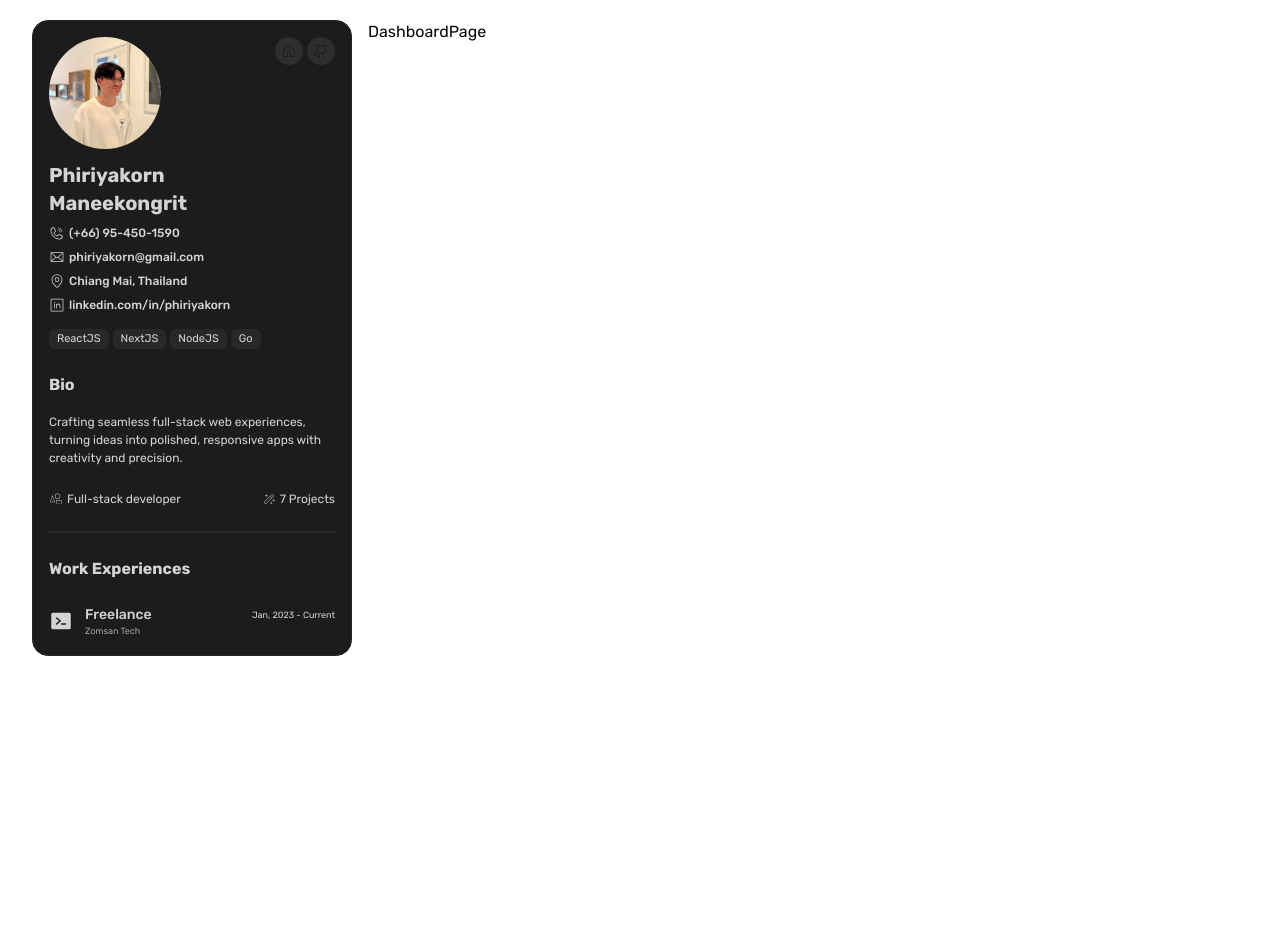
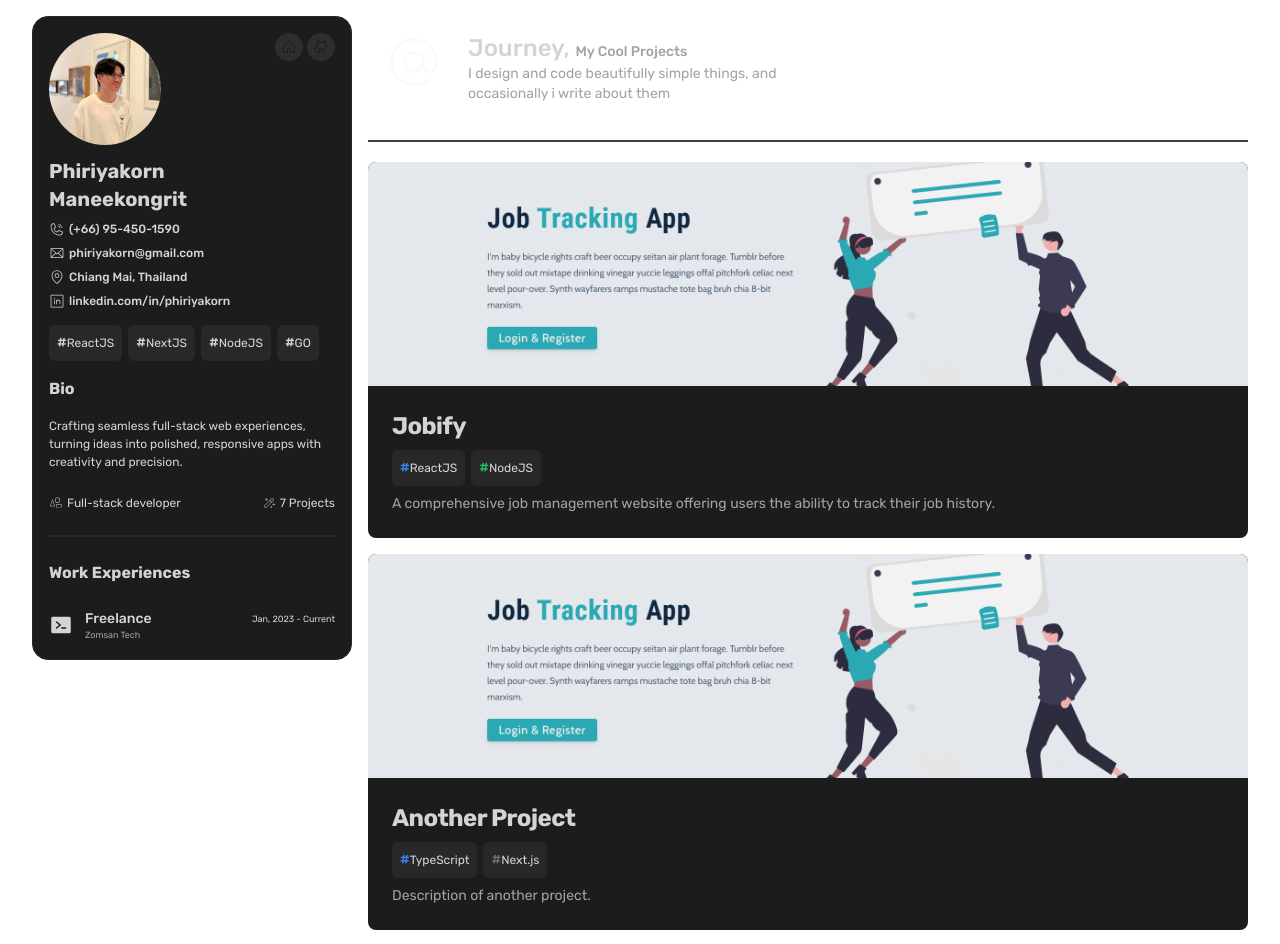
Before and after one commit to webwebweb5/my-portfolio, a Next.js app: page /dashboard in a window 1280 px wide. Shown: the top 944 px of the page. Before the commit the page ends 800 px from the top, so only its background shows below. Built offline with nearby package versions, Linux system fonts and the light colour scheme.

Commit message:
ADD: Main section + project card

```diff
--- a/app/dashboard/layout.tsx
+++ b/app/dashboard/layout.tsx
@@ -6,8 +6,8 @@ interface LayoutProps {
 
 export default function Layout({ children }: LayoutProps) {
   return (
-    <main className="max-w-[78rem] mx-auto px-4">
-      <div className="gap-4 flex md:mt-5 flex-col md:flex-row">
+    <main className="max-w-[78rem] mx-auto p-4">
+      <div className="gap-4 flex flex-col md:flex-row">
         <LeftSectionView />
         {children}
         {/* <View /> */}
--- a/app/dashboard/page.tsx
+++ b/app/dashboard/page.tsx
@@ -1,3 +1,5 @@
+import { HomePageView } from "@/components/dashboard/view/home-page-view";
+
 export default function DashboardPage() {
-  return <div className="">DashboardPage</div>;
+  return <HomePageView />;
 }
--- /dev/null
+++ b/components/dashboard/view/home-page-view.tsx
@@ -0,0 +1,81 @@
+"use client";
+import React from "react";
+import { PiAtLight } from "react-icons/pi";
+import { motion } from "framer-motion";
+import { ProjectCard } from "@/components/shared/project-card";
+import { PROJECT_DATA } from "@/constants";
+import { ProjectCardProps } from "@/types";
+
+export function HomePageView() {
+  return (
+    <motion.div
+      initial={{ y: 100, opacity: 0 }}
+      animate={{
+        y: 0,
+        opacity: 1,
+        transition: {
+          duration: 0.8,
+          delay: 0.6,
+          type: "spring",
+          stiffness: 200,
+        },
+      }}
+      className="w-full lg:w-fit flex-1"
+    >
+      <div className="bg-transparent rounded-2xl">
+        <div>
+          <div className="bg-[#1C1C1C] md:bg-transparent rounded-lg flex gap-x-6 p-4">
+            {/* <PiPolygonLight className="text-6xl text-neutral-50" /> */}
+            <PiAtLight className="text-6xl text-neutral-50" />
+
+            <div>
+              <h1 className="text-2xl font-medium text-neutral-300">
+                Journey,{" "}
+                <span className="text-sm text-neutral-400">
+                  My Cool Projects
+                </span>
+              </h1>
+              <p className="max-w-sm text-neutral-400 text-sm">
+                I design and code beautifully simple things, and <br />
+                occasionally i write about them
+              </p>
+            </div>
+          </div>
+
+          <div className="border border-neutral-700 my-5" />
+
+          <div className="gap-4 flex flex-col">
+            {PROJECT_DATA.map((project: ProjectCardProps, index: number) => (
+              <ProjectCard
+                key={index}
+                imageURL={project.imageURL}
+                title={project.title}
+                badges={project.badges}
+                description={project.description}
+              />
+            ))}
+          </div>
+
+          <div className="my-4 bg-[#1C1C1C] rounded-lg text-neutral-400">
+            <div className="hover:bg-neutral-800 rounded-lg duration-200 transition-all ease-in p-4">
+              <div className="flex items-center gap-x-3">
+                <div>
+                  <h2 className="text-sm font-medium">
+                    Smooth Animation with React and Framer Motion
+                  </h2>
+                  <div className="flex items-center gap-x-2 font-bold mt-2">
+                    <p className="bg-[#282828] w-fit text-neutral-300 rounded-md px-2 h-5 flex items-center justify-center text-[11px] ">
+                      TypeScript
+                    </p>
+                    <div className="w-1 h-1 rounded-full bg-neutral-400" />
+                    <span className="text-xs">Sunday, July 22, 2023</span>
+                  </div>
+                </div>
+              </div>
+            </div>
+          </div>
+        </div>
+      </div>
+    </motion.div>
+  );
+}
--- a/components/dashboard/view/left-section-view.tsx
+++ b/components/dashboard/view/left-section-view.tsx
@@ -20,6 +20,7 @@ import Link from "next/link";
 import Image from "next/image";
 import { Label } from "@/components/shared/label";
 import { Button } from "@/components/ui/button";
+import { DevBadge } from "@/components/shared/dev-badge";
 
 export function LeftSectionView() {
   return (
@@ -31,7 +32,7 @@ export function LeftSectionView() {
           opacity: 1,
           transition: { duration: 0.3, type: "spring", stiffness: 200 },
         }}
-        className="hidden md:block w-full md:w-80 h-fit sticky top-5"
+        className="block w-full md:w-80 h-fit md:sticky top-4"
       >
         <div className="md:w-80 w-full p-4 border border-neutral-800 rounded-2xl h-full bg-[#1C1C1C]">
           <div className="flex">
@@ -48,24 +49,24 @@ export function LeftSectionView() {
                 Phiriyakorn Maneekongrit
               </h1>
 
-              <div className="flex items-center gap-x-1 font-medium text-neutral-300 mt-2">
+              <div className="flex items-center gap-x-1 font-medium text-neutral-300 mt-2 hover:scale-[1.025] duration-500 transition-all">
                 <PiPhoneCallLight />
                 <span className="text-xs">(+66) 95-450-1590</span>
               </div>
 
-              <div className="flex items-center gap-x-1 font-medium text-neutral-300 mt-2">
+              <div className="flex items-center gap-x-1 font-medium text-neutral-300 mt-2 hover:scale-[1.025] duration-500 transition-all">
                 <PiEnvelopeLight />
                 <Link href="mailto:phiriyakorn@gmail.com" className="text-xs">
                   phiriyakorn@gmail.com
                 </Link>
               </div>
 
-              <div className="flex items-center gap-x-1 font-medium text-neutral-300 mt-2">
+              <div className="flex items-center gap-x-1 font-medium text-neutral-300 mt-2 hover:scale-[1.025] duration-500 transition-all">
                 <PiMapPinLight />
                 <span className="text-xs">Chiang Mai, Thailand</span>
               </div>
 
-              <div className="flex items-center gap-x-1 font-medium text-neutral-300 mt-2">
+              <div className="flex items-center gap-x-1 font-medium text-neutral-300 mt-2 hover:scale-[1.025] duration-500 transition-all">
                 <PiLinkedinLogoLight />
                 <Link
                   href={"https://www.linkedin.com/in/phiriyakorn/"}
@@ -75,18 +76,9 @@ export function LeftSectionView() {
                   linkedin.com/in/phiriyakorn
                 </Link>
               </div>
-
-              <div className="flex w-full">
-                <div className="flex gap-x-1 text-xs mt-4 mb-2">
-                  <Label name="ReactJS" />
-                  <Label name="NextJS" />
-                  <Label name="NodeJS" />
-                  <Label name="Go" />
-                </div>
-              </div>
             </div>
 
-            <div className="flex gap-x-1 w-full h-fit justify-end">
+            <div className="flex gap-1 w-full h-fit justify-end">
               <Button
                 variant="secondary"
                 size="icon"
@@ -111,9 +103,18 @@ export function LeftSectionView() {
             </div>
           </div>
 
+          <div className="w-full">
+            <div className="flex flex-wrap gap-1.5 text-xs mt-4 mb-2">
+              <DevBadge name="ReactJS" color="text-blue-500" />
+              <DevBadge name="NextJS" color="text-gray-500" />
+              <DevBadge name="NodeJS" color="text-green-500" />
+              <DevBadge name="GO" color="text-blue-400" />
+            </div>
+          </div>
+
           <div className="w-full mt-2 text-neutral-300">
             <h2 className="font-bold my-4">Bio</h2>
-            <p className="text-[12px] font-RubikRegular my-3">
+            <p className="text-[12px] font-regular my-3">
               Crafting seamless full-stack web experiences, turning ideas into
               polished, responsive apps with creativity and precision.
             </p>
@@ -121,13 +122,13 @@ export function LeftSectionView() {
             <div className="mt-6 flex justify-between text-sm">
               <div className="flex items-center gap-x-1">
                 <PiShapesThin />
-                <span className="text-xs font-RubikRegular">
+                <span className="text-xs font-regular">
                   Full-stack developer
                 </span>
               </div>
               <div className="flex items-center gap-x-1">
                 <PiMagicWandThin />
-                <span className="text-xs font-RubikRegular">7 Projects</span>
+                <span className="text-xs font-regular">7 Projects</span>
               </div>
             </div>
 
--- /dev/null
+++ b/components/shared/dev-badge.tsx
@@ -0,0 +1,13 @@
+interface DevBadgeProps {
+  name: string;
+  color?: string;
+}
+
+export function DevBadge({ name, color = "text-gray-500" }: DevBadgeProps) {
+  return (
+    <span className="flex items-center justify-center bg-[#282828] text-neutral-300 rounded-md p-2 text-xs">
+      <span className="text-sm font-medium" style={{ color: color }}>#</span>
+      {name}
+    </span>
+  );
+}
--- /dev/null
+++ b/components/shared/project-card.tsx
@@ -0,0 +1,41 @@
+import Link from "next/link";
+import { DevBadge } from "./dev-badge";
+import { ProjectCardProps } from "@/types";
+
+export function ProjectCard({
+  imageURL,
+  title,
+  badges,
+  description,
+}: ProjectCardProps) {
+  return (
+    <div className="bg-[#1C1C1C] rounded-lg text-neutral-400 hover:scale-[1.025] duration-500 transition-all">
+      <div className="rounded-lg duration-200 transition-all ease-in">
+        <Link href="#" className="w-full">
+          <img
+            className="rounded-t-lg h-56 w-full object-cover brightness-95"
+            src={imageURL}
+            alt=""
+          />
+        </Link>
+        <div className="p-6">
+          <Link href="#" className="w-fit">
+            <h5 className="mb-2 text-2xl font-bold tracking-tight text-neutral-300">
+              {title}
+            </h5>
+          </Link>
+
+          <div className="w-full">
+            <div className="flex flex-wrap gap-1.5 text-xs mb-2">
+              {badges?.map((badge) => (
+                <DevBadge key={badge.name} name={badge.name} color={badge.color} />
+              ))}
+            </div>
+          </div>
+
+          <p className="text-sm font-normal">{description}</p>
+        </div>
+      </div>
+    </div>
+  );
+}
--- /dev/null
+++ b/constants/index.ts
@@ -0,0 +1,34 @@
+import { ProjectCardProps } from "@/types";
+
+export const PROJECT_DATA: ProjectCardProps[] = [
+    {
+      imageURL: "/images/jobify.png",
+      title: "Jobify",
+      badges: [
+        {
+          name: "ReactJS",
+          color: "#3b82f6",
+        },
+        {
+          name: "NodeJS",
+          color: "#22c55e",
+        },
+      ],
+      description: "A comprehensive job management website offering users the ability to track their job history."
+    },
+    {
+      imageURL: "/images/jobify.png",
+      title: "Another Project",
+      badges: [
+        {
+          name: "TypeScript",
+          color: "#3b82f6",
+        },
+        {
+          name: "Next.js",
+          color: "#6b7280",
+        },
+      ],
+      description: "Description of another project."
+    },
+  ];
--- /dev/null
+++ b/types/index.ts
@@ -0,0 +1,11 @@
+export interface ProjectCardProps {
+  imageURL: string;
+  title: string;
+  badges: BadgeProps[];
+  description: string;
+}
+
+export interface BadgeProps {
+  name: string;
+  color: string;
+}
```
Also changed, not shown: components/dashboard/view/home-page.tsx (deleted), public/images/jobify.png (added).
